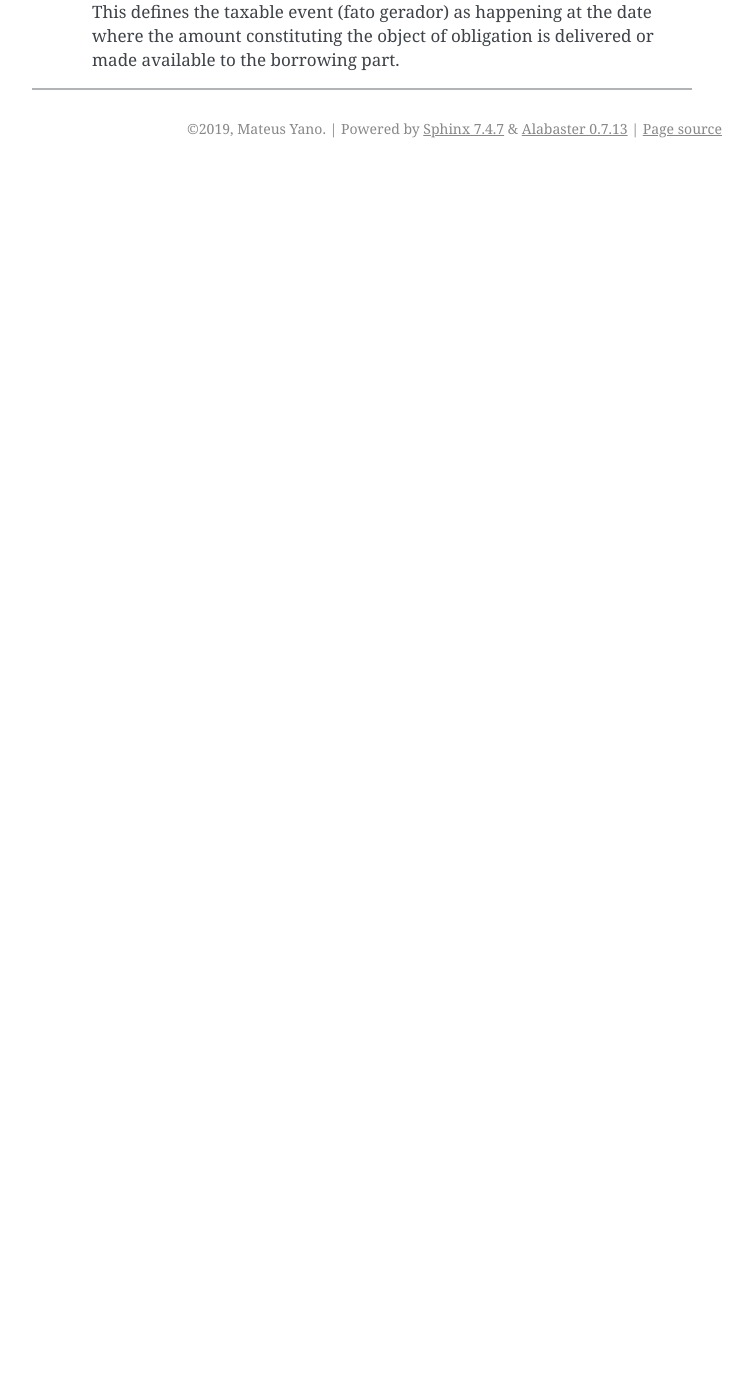
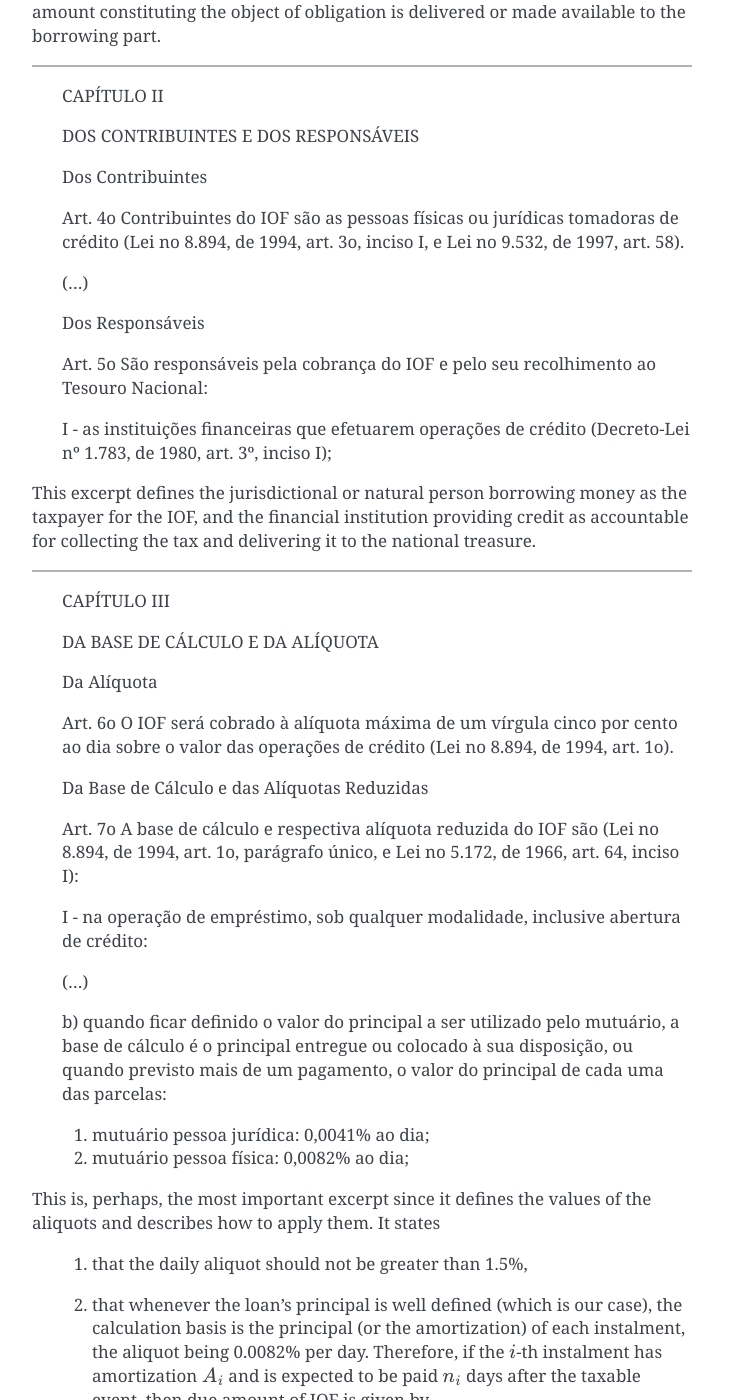
Before and after one commit to yanomateus/loan-calculator, a Sphinx documentation site: the page built from docs/grossup.rst, in a window 1280 px wide and 1400 px high, scrolled down 1295 px. Shown: the whole window, without its empty margins (388-1141 px from the left). Built offline with Sphinx 7.4.7, drawn with Linux system fonts in a browser that asks for light colours; before the commit the page ends 1463 px from its top, so only the background shows below that; some of the changed text lies outside the part shown.

Commit message:
expand on grossup documentation

```diff
--- a/docs/grossup.rst
+++ b/docs/grossup.rst
@@ -21,6 +21,7 @@
 
 -------------------------
 
+
     TÍTULO I
 
     DA INCIDÊNCIA
@@ -33,11 +34,10 @@
 
     c) entre pessoas jurídicas ou entre pessoa jurídica e pessoa física (Lei no 9.779, de 19 de janeiro de 1999, art. 13);
 
-
-        This excerpt defines our study case as being affected by the IOF law. It
-        says "The IOF affects I - credit operations performed by a) financial
-        institutions (...) c) between natural persons or a jurisdictional person
-        and a natural person.
+This excerpt defines our study case as being affected by the IOF law. It
+says "The IOF affects I - credit operations performed by a) financial
+institutions (...) c) between natural persons or a jurisdictional person
+and a natural person.
 
 -------------------------
 
@@ -49,14 +49,120 @@
 
     DO FATO GERADOR
 
-    Art. 3o  O fato gerador do IOF é a entrega do montante ou do valor que constitua o objeto da obrigação, ou sua colocação à disposição do interessado (Lei no 5.172, de 1966, art. 63, inciso I).
+    Art. 3o  O fato gerador do IOF é a entrega do montante ou do valor que
+    constitua o objeto da obrigação, ou sua colocação à disposição do
+    interessado (Lei no 5.172, de 1966, art. 63, inciso I).
 
-    § 1o  Entende-se ocorrido o fato gerador e devido o IOF sobre operação de crédito:
+    § 1o  Entende-se ocorrido o fato gerador e devido o IOF sobre operação de
+    crédito:
 
-    I - na data da efetiva entrega, total ou parcial, do valor que constitua o objeto da obrigação ou sua colocação à disposição do interessado;
+    I - na data da efetiva entrega, total ou parcial, do valor que constitua o
+    objeto da obrigação ou sua colocação à disposição do interessado;
 
-        This defines the taxable event (fato gerador) as happening at the date
-        where the amount constituting the object of obligation is delivered
-        or made available to the borrowing part.
+This defines the taxable event (fato gerador) as happening at the date
+where the amount constituting the object of obligation is delivered
+or made available to the borrowing part.
 
 -------------------------
+
+    CAPÍTULO II
+
+    DOS CONTRIBUINTES E DOS RESPONSÁVEIS
+
+    Dos Contribuintes
+
+    Art. 4o  Contribuintes do IOF são as pessoas físicas ou jurídicas tomadoras
+    de crédito (Lei no 8.894, de 1994, art. 3o, inciso I, e Lei no 9.532, de
+    1997, art. 58).
+
+    (...)
+
+    Dos Responsáveis
+
+    Art. 5o  São responsáveis pela cobrança do IOF e pelo seu recolhimento ao
+    Tesouro Nacional:
+
+    I - as instituições financeiras que efetuarem operações de crédito
+    (Decreto-Lei nº 1.783, de 1980, art. 3º, inciso I);
+
+This excerpt defines the jurisdictional or natural person borrowing
+money as the taxpayer for the IOF, and the financial institution
+providing credit as accountable for collecting the tax and delivering
+it to the national treasure.
+
+-------------------------
+
+    CAPÍTULO III
+
+    DA BASE DE CÁLCULO E DA ALÍQUOTA
+
+    Da Alíquota
+
+    Art. 6o  O IOF será cobrado à alíquota máxima de um vírgula cinco por cento
+    ao dia sobre o valor das operações de crédito (Lei no 8.894, de 1994, art.
+    1o).
+
+    Da Base de Cálculo e das Alíquotas Reduzidas
+
+    Art. 7o  A base de cálculo e respectiva alíquota reduzida do IOF são (Lei
+    no 8.894, de 1994, art. 1o, parágrafo único, e Lei no 5.172, de 1966, art.
+    64, inciso I):
+
+    I - na operação de empréstimo, sob qualquer modalidade, inclusive abertura
+    de crédito:
+
+    (...)
+
+    b) quando ficar definido o valor do principal a ser utilizado pelo
+    mutuário, a base de cálculo é o principal entregue ou colocado à sua
+    disposição, ou quando previsto mais de um pagamento, o valor do principal
+    de cada uma das parcelas:
+
+    1. mutuário pessoa jurídica: 0,0041% ao dia;
+
+    2. mutuário pessoa física: 0,0082% ao dia;
+
+This is, perhaps, the most important excerpt since it defines the
+values of the aliquots and describes how to apply them. It states
+
+    1.  that the daily aliquot should not be greater than 1.5%,
+
+    2.  that whenever the loan's principal is well defined (which is our case),
+        the calculation basis is the principal (or the amortization) of each
+        instalment, the aliquot being 0.0082% per day. Therefore, if the
+        :math:`i`-th instalment has amortization :math:`A_i` and is expected to be
+        paid :math:`n_i` days after the taxable event, then due amount of IOF is
+        given by
+
+        .. math::
+
+            A_i\ \min(n_i \ 0.000082, 0.015)
+
+A last excerpt defines a complementary aliquot to be applied on the principal:
+
+    § 15.  Sem prejuízo do disposto no caput, o IOF incide sobre as operações
+    de crédito à alíquota adicional de trinta e oito centésimos por cento,
+    independentemente do prazo da operação, seja o mutuário pessoa física ou
+    pessoa jurídica.      (Incluído pelo Decreto nº 6.339, de 2008).
+
+It says that "(...) the IOF is applied on credit operations at the aliquot of
+thirty eight hundredths per cent regardless of how much time the operation
+lasts, be the borrower a natural or jurisdictional person". Therefore, if
+:math:`s` is the principal, the due complementary IOF is given by
+
+    .. math::
+
+        s\ 0.0038.
+
+-------------------------
+
+Putting all the pieces together, we arrive at the equation below
+
+.. math::
+
+    s - \sum_{i=1}^k A_i \min(n_i\ 0.0038, 0.015) - s\ 0.0038 - \gamma s = s_\circ
+
+where :math:`s` is the grossed up principal, :math:`A_1,A_2,\ldots,A_k` are the
+amortizations, :math:`\gamma` is the sevice fee aliquot and :math:`s_\circ` is
+the net principal. Therefore, solving the grossup problem for this specific
+scenario, means solving the equation above on :math:`s`.
```
